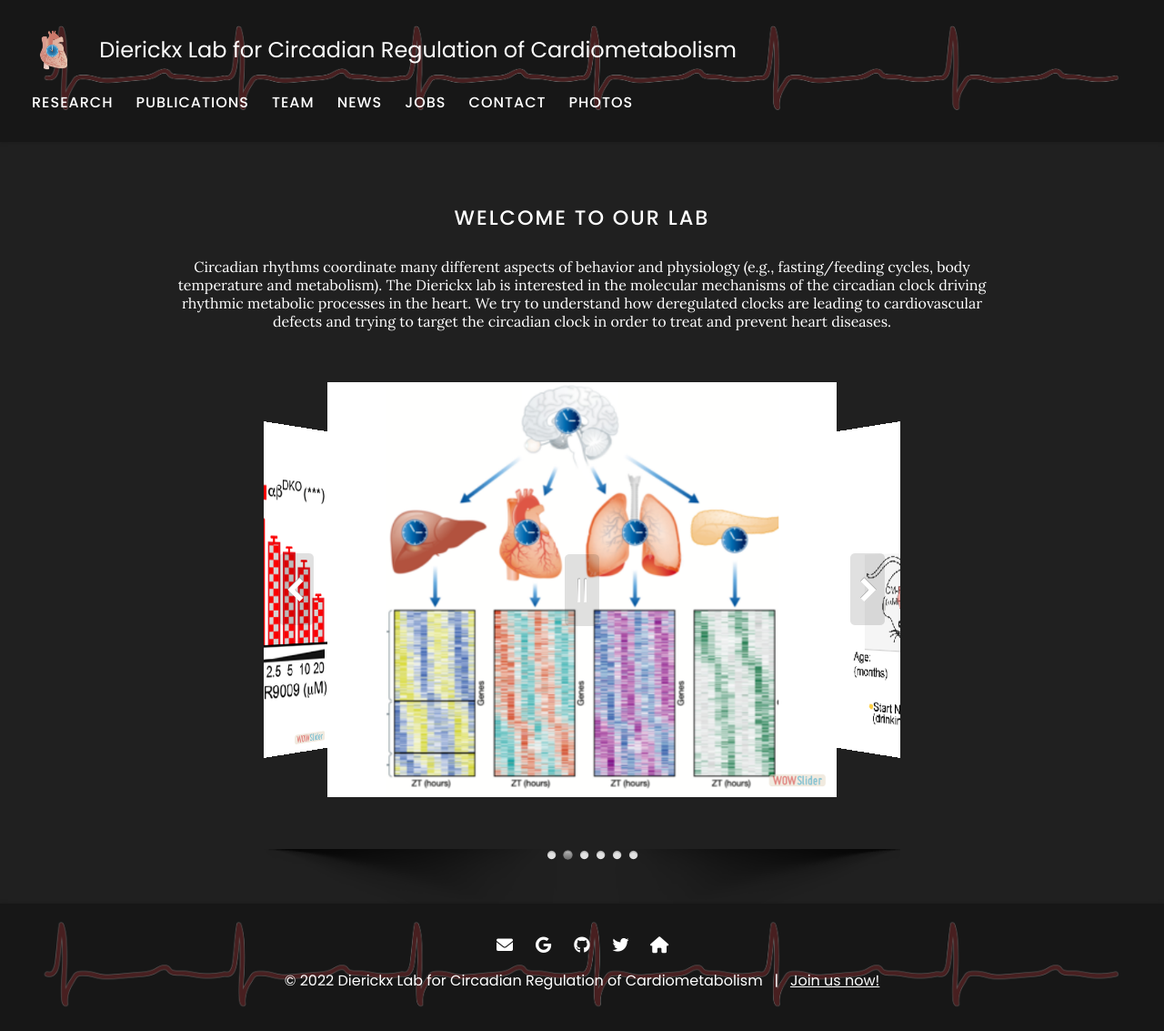
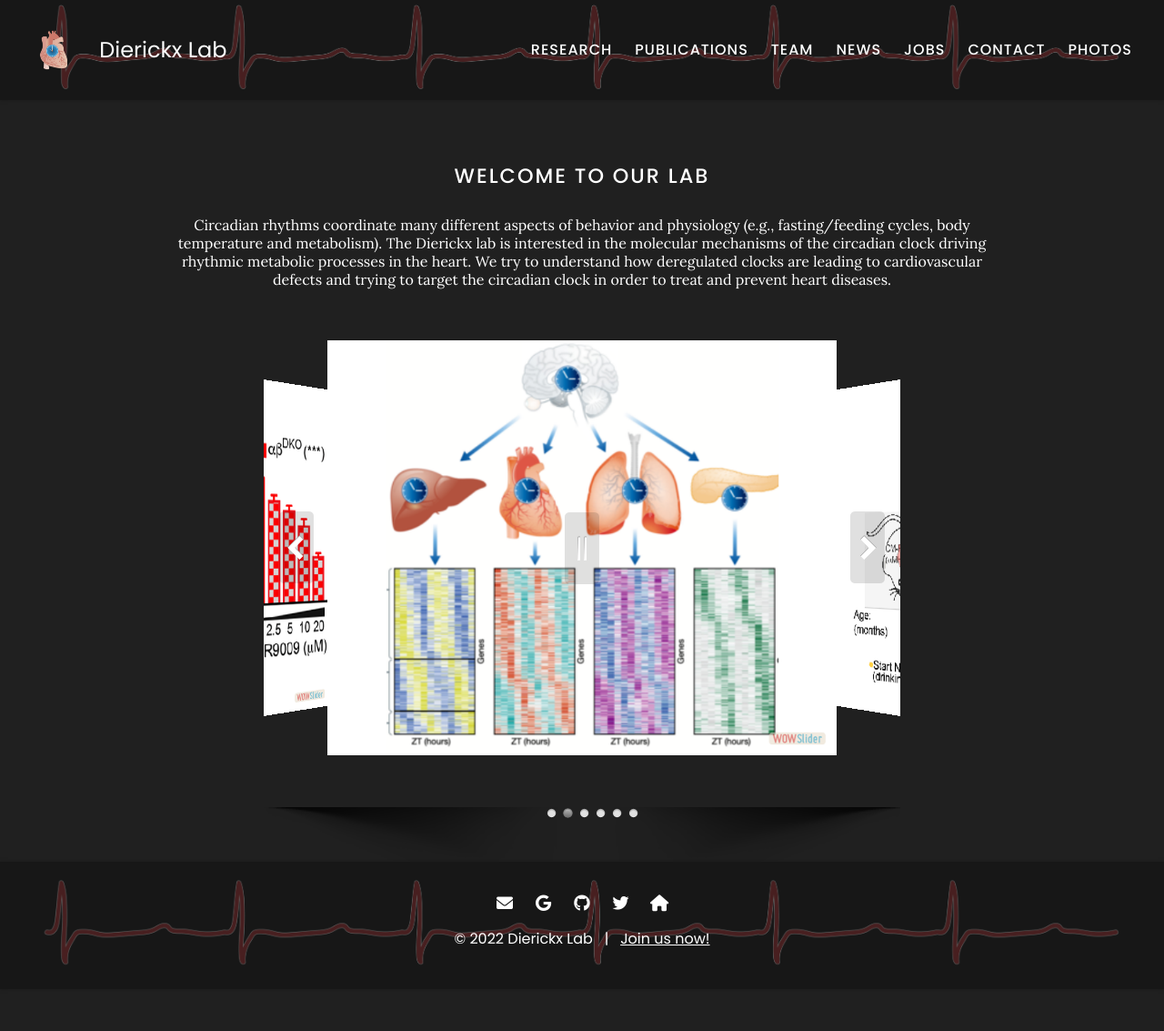
Before and after one commit to theDierickxLab/theDierickxLab, a Jekyll site: the page built from index.md, in a window 1280 px wide. Shown: the whole page at 91% size. Built offline with Jekyll 4.4.1, drawn with Linux system fonts in a browser that asks for light colours; after the commit the page ends 1087 px from its top, so only the background shows below that.

Commit message:
Update _config.yaml

```diff
--- a/_config.yaml
+++ b/_config.yaml
@@ -1,7 +1,7 @@
 ### basic settings
 
 # site properties and page defaults
-title: Dierickx Lab for Circadian Regulation of Cardiometabolism
+title: Dierickx Lab
 description: The Dierickx lab is interested in the molecular mechanisms of the circadian clock driving rhythmic metabolic processes in the heart.
              We try to understand how deregulated clocks are leading to cardiovascular defects and trying to target the circadian clock in order to treat and prevent heart diseases.
 logo: images/Logo.png
```
